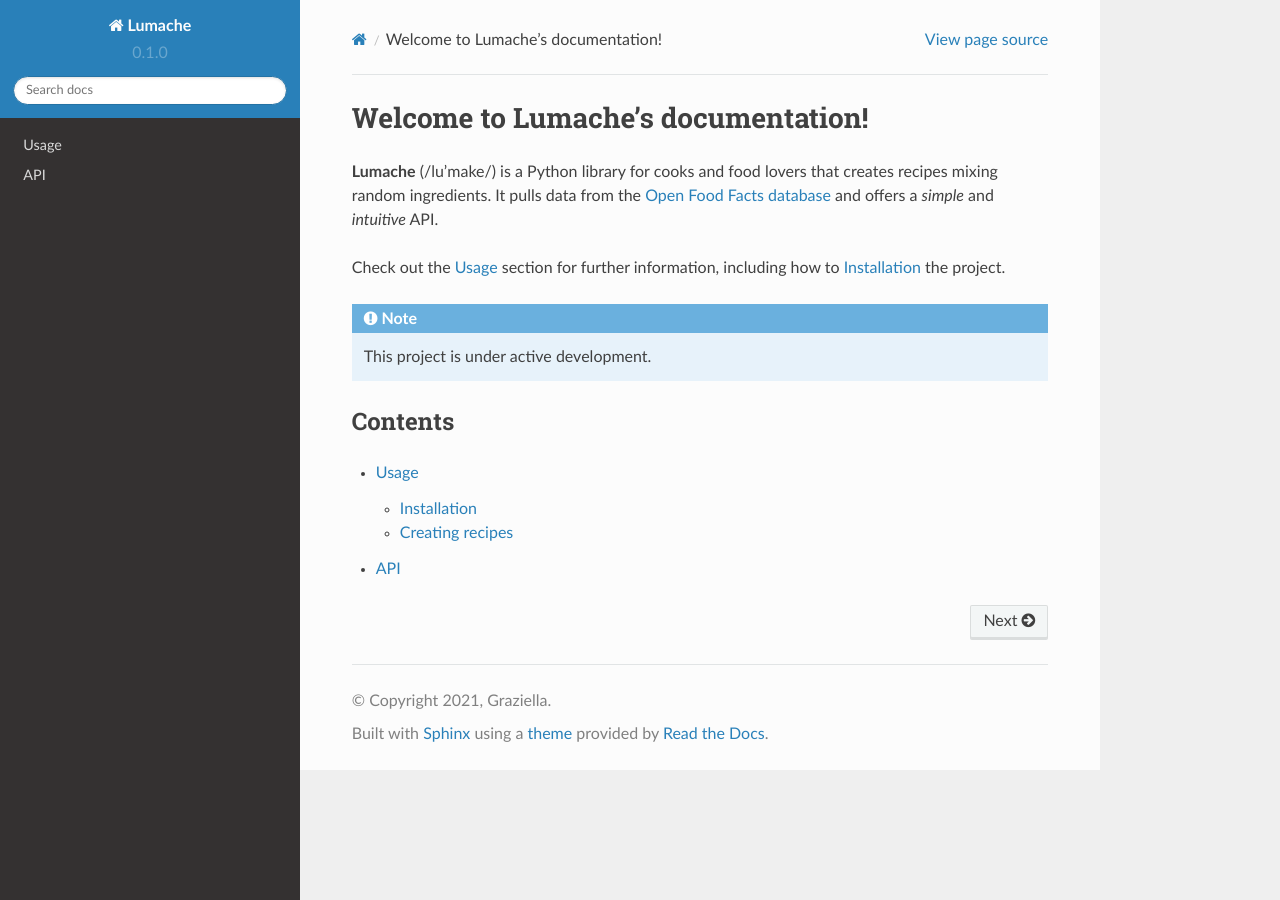
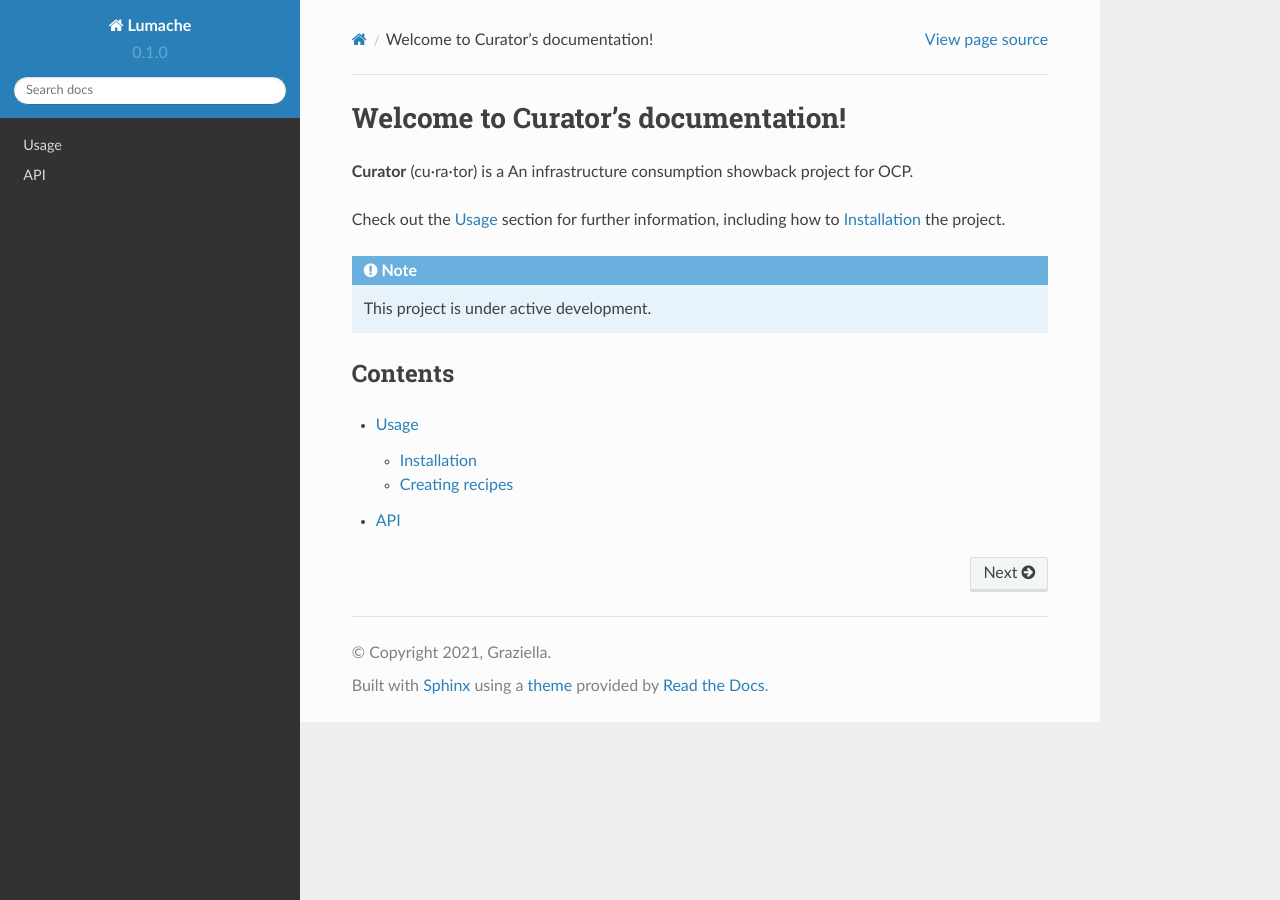
Before and after one commit to gagansk/curator-doc, a Sphinx documentation site: the page built from docs/source/index.rst, in a window 1280 px wide. Built offline with Sphinx 7.4.7 and the Read the Docs theme 2.0.0, drawn with Linux system fonts in a browser that asks for light colours.

Commit message:
Updated index.rst

```diff
--- a/docs/source/index.rst
+++ b/docs/source/index.rst
@@ -1,10 +1,7 @@
-Welcome to Lumache's documentation!
+Welcome to Curator's documentation!
 ===================================
 
-**Lumache** (/lu'make/) is a Python library for cooks and food lovers
-that creates recipes mixing random ingredients.
-It pulls data from the `Open Food Facts database <https://world.openfoodfacts.org/>`_
-and offers a *simple* and *intuitive* API.
+**Curator** (cu·ra·tor) is a An infrastructure consumption showback project for OCP.
 
 Check out the :doc:`usage` section for further information, including
 how to :ref:`installation` the project.
```
